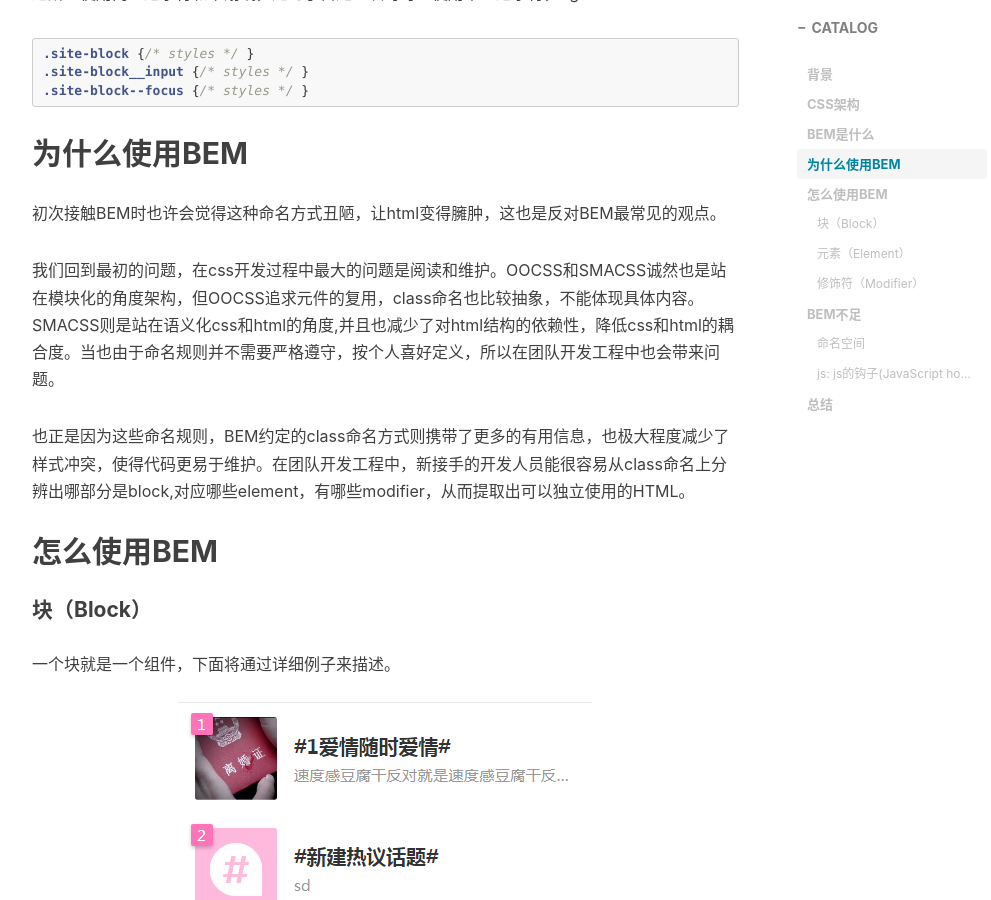
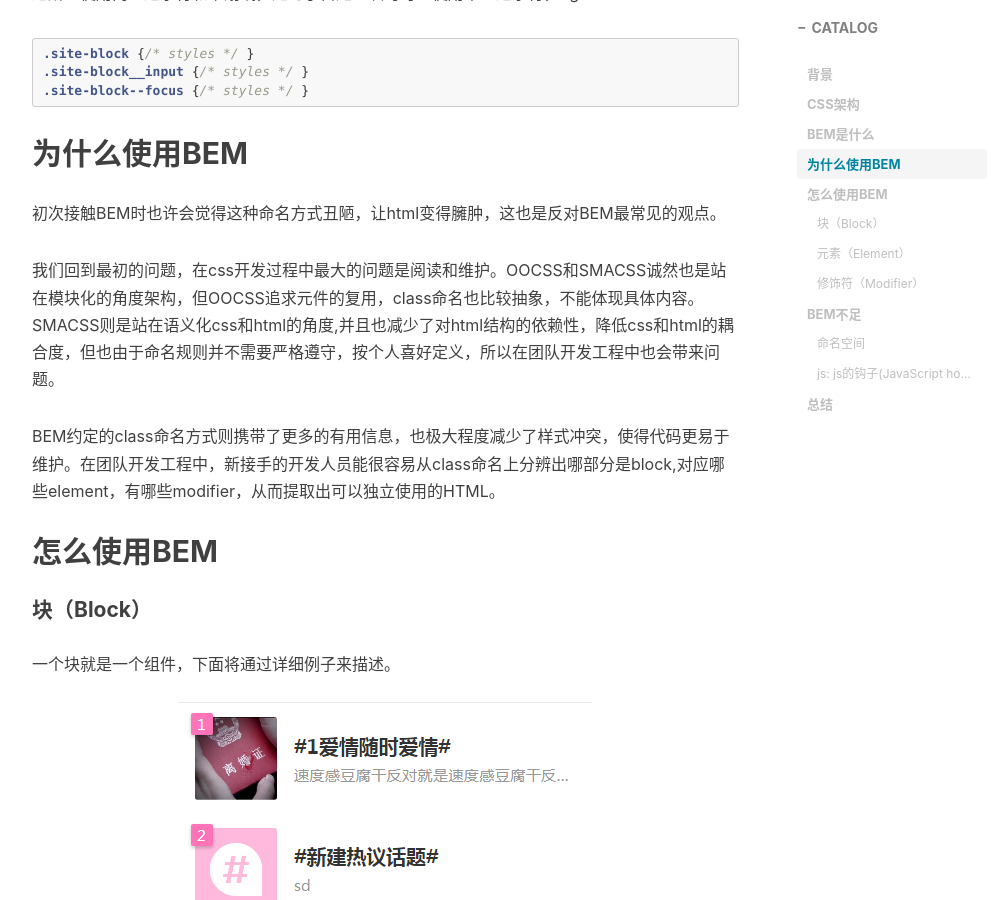
Before and after one commit to wumeilian/wumeilian.github.io, a Jekyll site: the page built from _posts/2018-09-18-bem-share.md, in a window 1280 px wide and 900 px high, scrolled down 2399 px. Shown: the whole window, without its empty margins (233-1224 px from the left). Built offline with Jekyll 4.4.1, drawn with Linux system fonts in a browser that asks for light colours; nearby versions of some CDN libraries; comment, search, counter and statistics services are not loaded; some of the changed text lies outside the part shown.

Commit message:
bem文章修改

```diff
--- a/_posts/2018-09-18-bem-share.md
+++ b/_posts/2018-09-18-bem-share.md
@@ -31,7 +31,7 @@
 css的编写很容易，但在大规模网站开发的时候，经常发现花费大量时间在阅读、维护和重构上，而不是在编写和添加新功能。所以拥有一套强大的css架构体系就变得
 尤为重要。当前较为普遍的几种框架BEM、OOCSS、 SMACSS。
 
-OOCSS（Object Oriented CSS）即：面向对象的css，其主要原则是：
+[OOCSS](https://github.com/stubbornella/oocss/wiki)（Object Oriented CSS）即：面向对象的css，其主要原则是：
 > 分离结构和主题 <br/>
 > 分离容器和内容
 
@@ -76,9 +76,9 @@
 
 初次接触BEM时也许会觉得这种命名方式丑陋，让html变得臃肿，这也是反对BEM最常见的观点。
 
-我们回到最初的问题，在css开发过程中最大的问题是阅读和维护。OOCSS和SMACSS诚然也是站在模块化的角度架构，但OOCSS追求元件的复用，class命名也比较抽象，不能体现具体内容。SMACSS则是站在语义化css和html的角度,并且也减少了对html结构的依赖性，降低css和html的耦合度。当也由于命名规则并不需要严格遵守，按个人喜好定义，所以在团队开发工程中也会带来问题。
+我们回到最初的问题，在css开发过程中最大的问题是阅读和维护。OOCSS和SMACSS诚然也是站在模块化的角度架构，但OOCSS追求元件的复用，class命名也比较抽象，不能体现具体内容。SMACSS则是站在语义化css和html的角度,并且也减少了对html结构的依赖性，降低css和html的耦合度，但也由于命名规则并不需要严格遵守，按个人喜好定义，所以在团队开发工程中也会带来问题。
 
-也正是因为这些命名规则，BEM约定的class命名方式则携带了更多的有用信息，也极大程度减少了样式冲突，使得代码更易于维护。在团队开发工程中，新接手的开发人员能很容易从class命名上分辨出哪部分是block,对应哪些element，有哪些modifier，从而提取出可以独立使用的HTML。
+BEM约定的class命名方式则携带了更多的有用信息，也极大程度减少了样式冲突，使得代码更易于维护。在团队开发工程中，新接手的开发人员能很容易从class命名上分辨出哪部分是block,对应哪些element，有哪些modifier，从而提取出可以独立使用的HTML。
 
 ## 怎么使用BEM
 
```
Also changed, not shown: other parts of _posts/2018-09-18-bem-share.md (+1 -1 lines).
